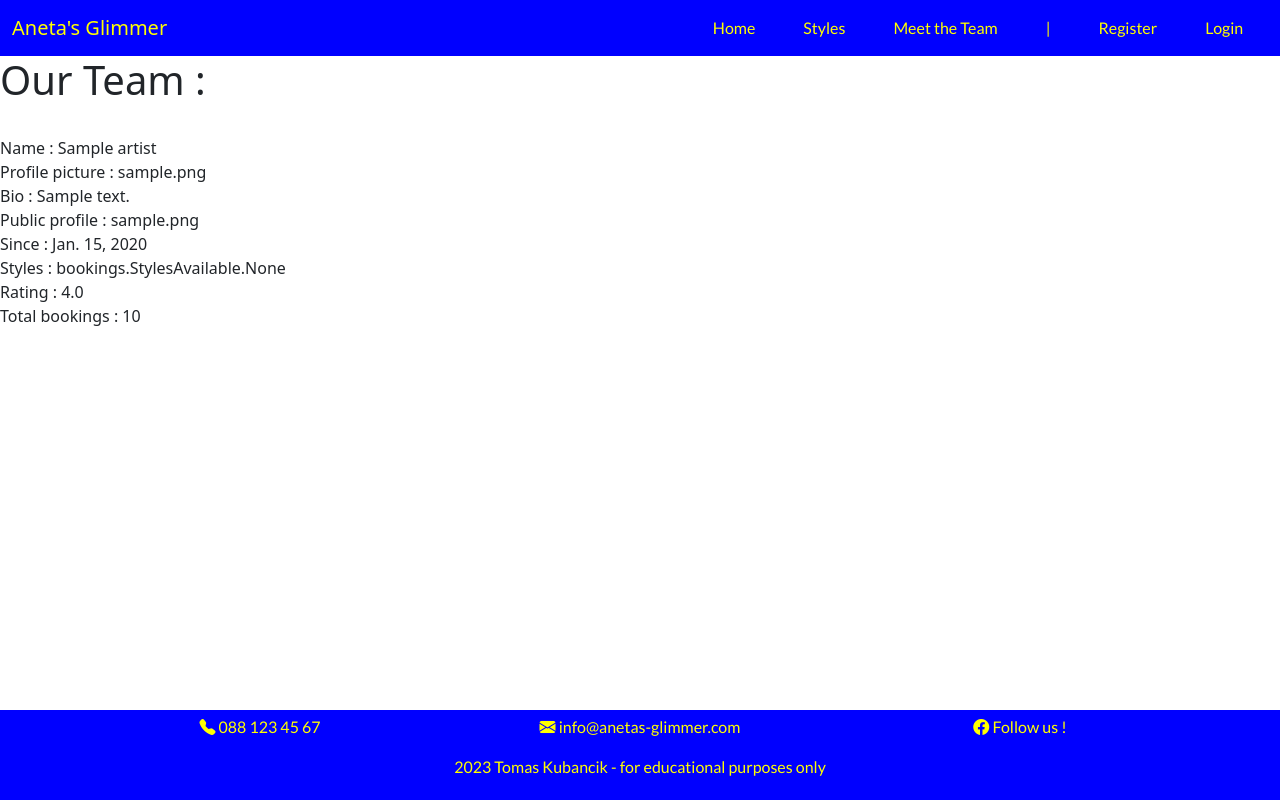
After one commit to tomik-z-cech/PP4-Aneta-s-Glimmer, a Django app: page /artists/ in a window 1280 px wide. The commit adds this page. Run offline with Django 3.2, Linux system fonts and the light colour scheme; tables that the repository leaves empty hold one stand-in row (values such as "Sample post"); some libraries are stand-ins or nearby versions.

Commit message:
Add Meet the Team section

```diff
--- a/bookings/admin.py
+++ b/bookings/admin.py
@@ -29,11 +29,12 @@ class StylesAvailableAdmin(admin.ModelAdmin):
     list_display = ('style_name',)
 
 @admin.register(Artists)
-class StylesAvailableAdmin(admin.ModelAdmin):
+class ArtistsAdmin(admin.ModelAdmin):
 
     list_display = ('name',)
+    prepopulated_fields = {'slug': ('name',)}
 
 @admin.register(Bookings)
-class StylesAvailableAdmin(admin.ModelAdmin):
+class BookingsAdmin(admin.ModelAdmin):
 
     list_display = ('booked_artist',)
--- a/bookings/models.py
+++ b/bookings/models.py
@@ -65,7 +65,7 @@ class Artists(models.Model):
     profile_picture = CloudinaryField('image', default='default_artist_pp')
     bio = models.TextField()
     public_profile = models.URLField(blank=False, null=False)
-    start_date = models.DateTimeField()
+    start_date = models.DateField()
     styles = models.ManyToManyField(StylesAvailable, blank=False)
     rating = models.FloatField(default=5.0)
     bookings_total = models.PositiveIntegerField(default=0)
--- a/bookings/urls.py
+++ b/bookings/urls.py
@@ -6,4 +6,5 @@ urlpatterns = [
     path('', views.NewsList.as_view(), name='home'),
     path('news/<slug:slug>/', views.NewsDetailView.as_view(), name='news-detail'),
     path('styles/', views.StylesView.as_view(), name='styles'),
+    path('artists/', views.TeamView.as_view(), name='artists'),
     ]
--- a/bookings/views.py
+++ b/bookings/views.py
@@ -1,6 +1,6 @@
 from django.shortcuts import render, get_object_or_404, reverse
 from django.views import generic
-from .models import NewsPosts, StylesAvailable
+from .models import NewsPosts, StylesAvailable, Artists
 
 class NewsList(generic.ListView):
     model = NewsPosts
@@ -19,3 +19,9 @@ class StylesView(generic.ListView):
     queryset = StylesAvailable.objects.all()
     template_name = 'styles.html'
     context_object_name = 'styles_list'
+
+class TeamView(generic.ListView):
+    model = Artists
+    queryset = Artists.objects.all()
+    template_name = 'artists.html'
+    context_object_name = 'artists_list'
--- /dev/null
+++ b/templates/artists.html
@@ -0,0 +1,25 @@
+{% extends "base.html" %}
+
+{% block content %}
+<h1>Our Team :</h1>
+<br>
+{% for artist in artists_list %}
+Name : {{ artist.name }}
+<br>
+Profile picture : {{ artist.profile_picture }}
+<br>
+Bio : {{ artist.bio }}
+<br>
+Public profile : {{ artist.public_profile }}
+<br>
+Since : {{ artist.start_date }}
+<br>
+Styles : {{ artist.styles }}
+<br>
+Rating : {{ artist.rating }}
+<br>
+Total bookings : {{ artist.bookings_total }}
+<br><br>
+{% endfor %}
+
+{%endblock%}
--- a/templates/base.html
+++ b/templates/base.html
@@ -33,7 +33,7 @@
                         <a  class="nav-link header-text" href="{% url 'styles' %}">Styles</a>
                       </li>
                       <li class="nav-item mx-3">
-                        <a  class="nav-link header-text" href="#">Meet the Team</a>
+                        <a  class="nav-link header-text" href="{% url 'artists' %}">Meet the Team</a>
                       </li>
                       <li class="nav-item mx-3">
                         <a  class="nav-link header-text" href="#">|</a>
```
Also changed, not shown: bookings/migrations/0009_alter_artists_start_date.py (added).
